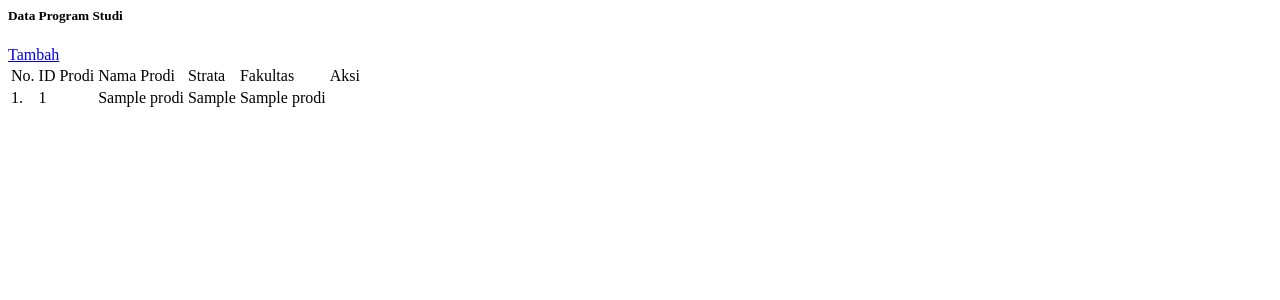
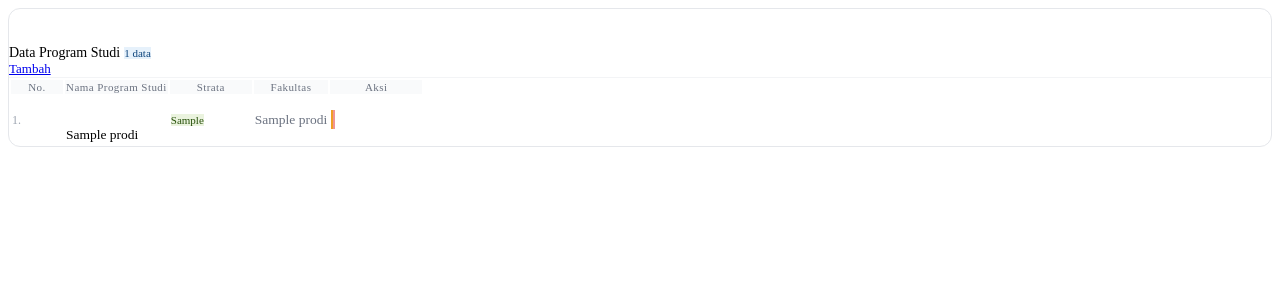
Before and after one commit to 24010110082-Rizky/24010110082_Rizky_Tugas-3, a CodeIgniter app: the page made by application/views/prodi/index.php in a window 1280 px wide. Shown: the top 300 px of the page. Run offline with CodeIgniter, Linux system fonts and the light colour scheme; tables that the repository leaves empty or names only in its code hold one stand-in row (values such as "Sample post"); the template is opened without the code that fills it: most values are stand-ins (such as "Sample title", 1, 10 or a date in 2020).

Commit message:
Update views/prodi/index.php

```diff
--- a/application/views/prodi/index.php
+++ b/application/views/prodi/index.php
@@ -1,50 +1,68 @@
-<div class="card shadow border-0 mb-4">
-	<div class="card-header bg-secondary text-white d-flex flex-column flex-md-row justify-content-between align-items-md-center gap-2">
-		<div>
-			<h5 class="mb-0 fw-bold">Data Program Studi</h5>
+<div class="card border-0 mb-4" style="border-radius:12px; overflow:hidden; border:0.5px solid #e5e7eb !important;">
+    <div class="card-header bg-white d-flex align-items-center justify-content-between py-3 px-4" style="border-bottom:1px solid #f3f4f6;">
+        <div class="d-flex align-items-center gap-3">
+            <div class="d-flex align-items-center justify-content-center rounded-2 bg-primary bg-opacity-10" style="width:34px;height:34px;">
+                <i class="bi bi-journal-bookmark text-primary" style="font-size:16px;"></i>
             </div>
-
-		<a class="btn btn-primary btn-lg fw-bold" href="<?php echo base_url('prodi/tambah') ?>">
-			Tambah
+            <span class="fw-500" style="font-size:14px;">Data Program Studi</span>
+            <span class="badge rounded-pill" style="font-size:11px;background:#E6F1FB;color:#0C447C;">
+                <?php echo count($prodi); ?> data
+            </span>
+        </div>
+        <a href="<?php echo base_url('prodi/tambah') ?>" class="btn btn-primary btn-sm d-flex align-items-center gap-1" style="font-size:13px;">
+            <i class="bi bi-plus-lg"></i> Tambah
         </a>
     </div>
 
-	<div class="card-body">
+    <div class="card-body p-0">
         <div class="table-responsive">
-			<table id="datatable" class="table table-striped table-bordered align-middle w-100 mb-0">
-				<thead class="table-dark">
-					<tr>
-						<td>No.</td>
-						<td>ID Prodi</td>
-						<td>Nama Prodi</td>
-						<td>Strata</td>
-						<td>Fakultas</td>
-						<td>Aksi</td>
+            <table id="datatable" class="table table-hover mb-0 align-middle w-100">
+                <thead>
+                    <tr style="background:#f9fafb;">
+                        <th class="px-4 py-3" style="font-size:11px;font-weight:500;color:#6b7280;letter-spacing:.04em;width:50px;">No.</th>
+                        <th class="px-4 py-3" style="font-size:11px;font-weight:500;color:#6b7280;letter-spacing:.04em;">Nama Program Studi</th>
+                        <th class="px-4 py-3" style="font-size:11px;font-weight:500;color:#6b7280;letter-spacing:.04em;width:80px;">Strata</th>
+                        <th class="px-4 py-3" style="font-size:11px;font-weight:500;color:#6b7280;letter-spacing:.04em;">Fakultas</th>
+                        <th class="px-4 py-3" style="font-size:11px;font-weight:500;color:#6b7280;letter-spacing:.04em;width:90px;">Aksi</th>
                     </tr>
                 </thead>
-
                 <tbody>
                     <?php foreach ($prodi as $key => $value): ?>
-						<tr>
-							<td><?php echo $key + 1 ?>.</td>
-							<td><?php echo $value['prodi_id'] ?></td>
-							<td><?php echo $value['prodi_name'] ?></td>
-							<td><?php echo $value['prodi_strata'] ?></td>
-							<td><?php echo $value['fakultas_name'] ?></td>
-
-							<td>
-								<a class="btn btn-warning btn-sm" href="<?php echo base_url('prodi/ubah/'.$value['prodi_id']) ?>">
-									<i class="bi bi-pencil-square"></i>
+                    <tr style="border-bottom:1px solid #f3f4f6;">
+                        <td class="px-4" style="font-size:12px;color:#9ca3af;"><?php echo $key + 1 ?>.</td>
+                        <td class="px-4">
+                            <div class="d-flex align-items-center gap-2">
+                                <div class="d-flex align-items-center justify-content-center rounded-2 bg-primary bg-opacity-10" style="width:30px;height:30px;flex-shrink:0;">
+                                    <i class="bi bi-journal-bookmark text-primary" style="font-size:13px;"></i>
+                                </div>
+                                <span style="font-size:13.5px;"><?php echo $value['prodi_name'] ?></span>
+                            </div>
+                        </td>
+                        <td class="px-4">
+                            <span class="badge rounded-pill" style="font-size:11px;background:#EAF3DE;color:#27500A;font-weight:500;">
+                                <?php echo $value['prodi_strata'] ?>
+                            </span>
+                        </td>
+                        <td class="px-4" style="font-size:13.5px;color:#6b7280;">
+                            <?php echo $value['fakultas_name'] ?? '-' ?>
+                        </td>
+                        <td class="px-4">
+                            <div class="d-flex gap-2">
+                                <a href="<?php echo base_url('prodi/ubah/'.$value['prodi_id']) ?>"
+                                   class="d-flex align-items-center justify-content-center rounded-2"
+                                   style="width:30px;height:30px;background:#FAEEDA;border:0.5px solid #EF9F27;text-decoration:none;">
+                                    <i class="bi bi-pencil-square" style="font-size:13px;color:#633806;"></i>
                                 </a>
-
-								<a class="btn btn-danger btn-sm btn-hapus" href="<?php echo base_url('prodi/hapus/'.$value['prodi_id']) ?>">
-									<i class="bi bi-trash"></i>
+                                <a href="<?php echo base_url('prodi/hapus/'.$value['prodi_id']) ?>"
+                                   class="btn-hapus d-flex align-items-center justify-content-center rounded-2"
+                                   style="width:30px;height:30px;background:#FCEBEB;border:0.5px solid #F09595;text-decoration:none;">
+                                    <i class="bi bi-trash" style="font-size:13px;color:#791F1F;"></i>
                                 </a>
+                            </div>
                         </td>
                     </tr>
                     <?php endforeach ?>
                 </tbody>
-
             </table>
         </div>
     </div>
```
Lines whose indentation alone changed are shown as unchanged.
